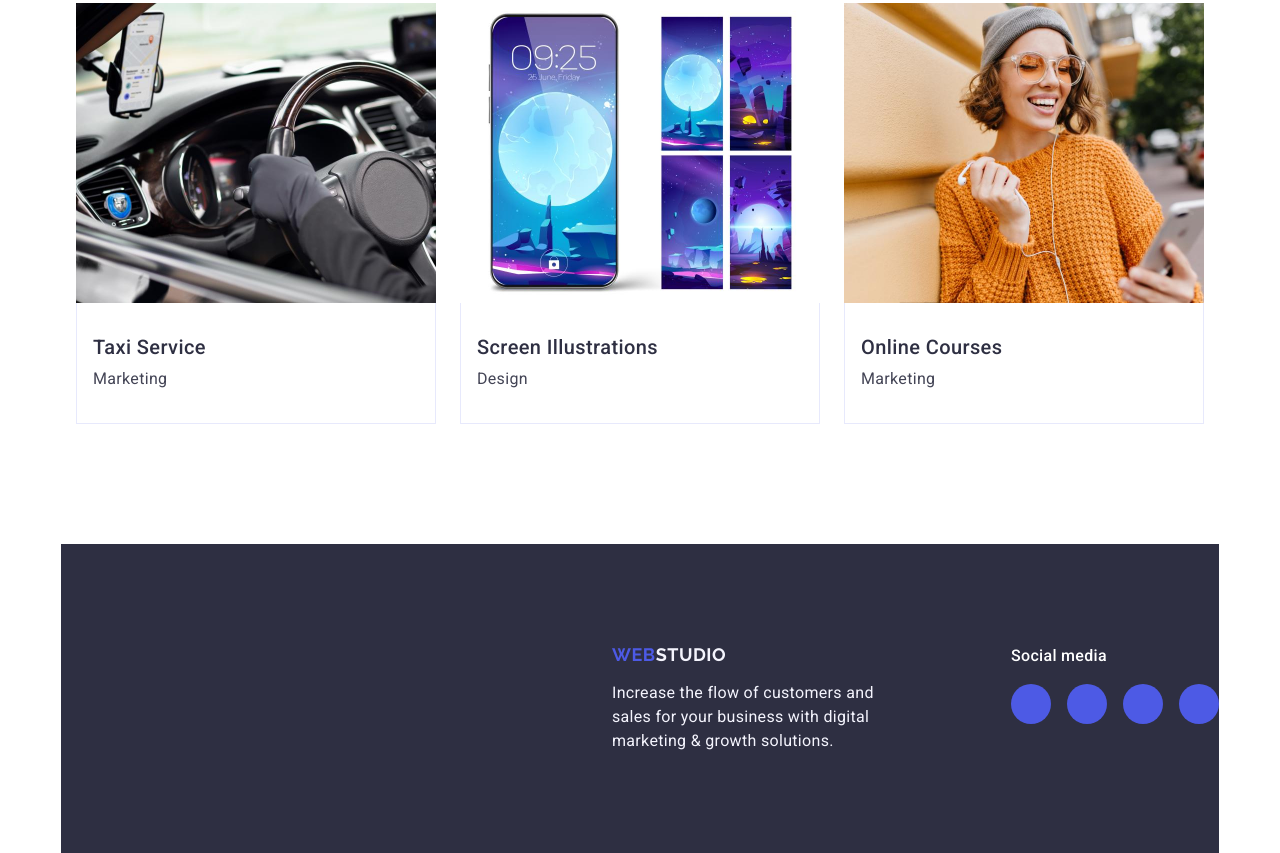
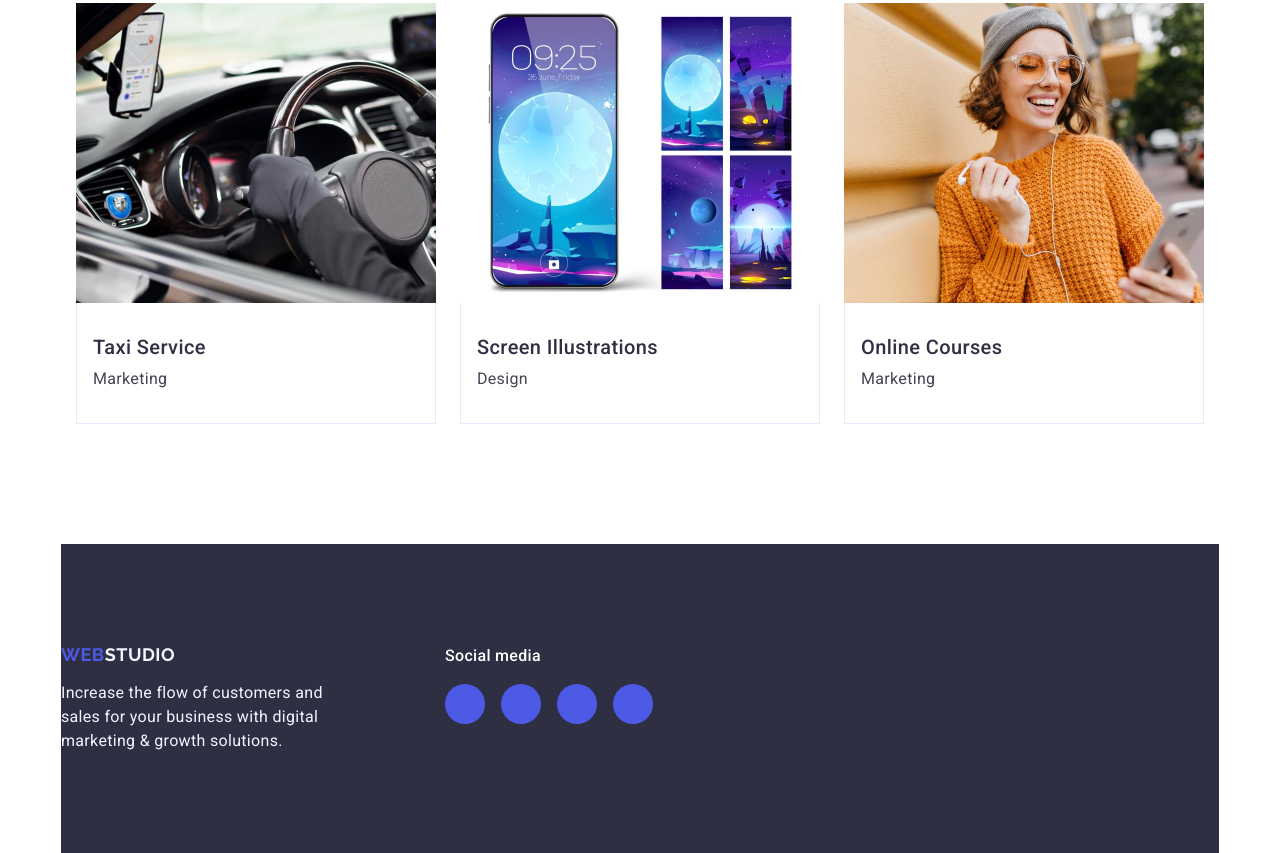
Before and after one commit to RatQ/goit-markup-hw-04, a plain HTML site: page index.html in a window 1280 px wide. Shown: the part 2639-3492 px from the top of the page. Drawn offline with nearby package versions, Linux system fonts and the light colour scheme.

Commit message:
fixed v 1000000

```diff
--- a/index.html
+++ b/index.html
@@ -387,7 +387,7 @@
     <!-- #region footer -->
     <footer class="footer-page">
         <div class="container footer-container">
-            <div class="container logo-text-footer">
+            <div class="logo-text-footer">
         <a class="logo-footer" href="./index.html">Web<span class="logo-footer-item">Studio</span></a>
         <p class="footer-text">Increase the flow of customers and sales for your business with digital marketing & growth solutions.
         </p>
```
